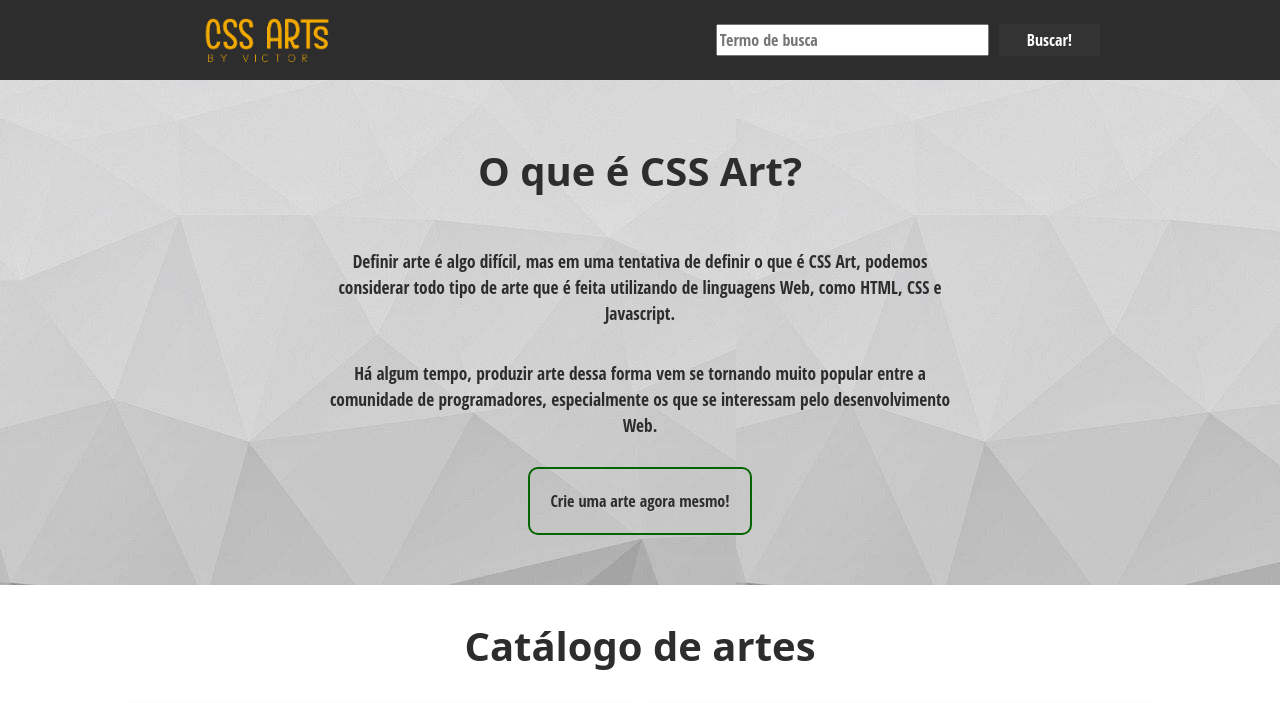
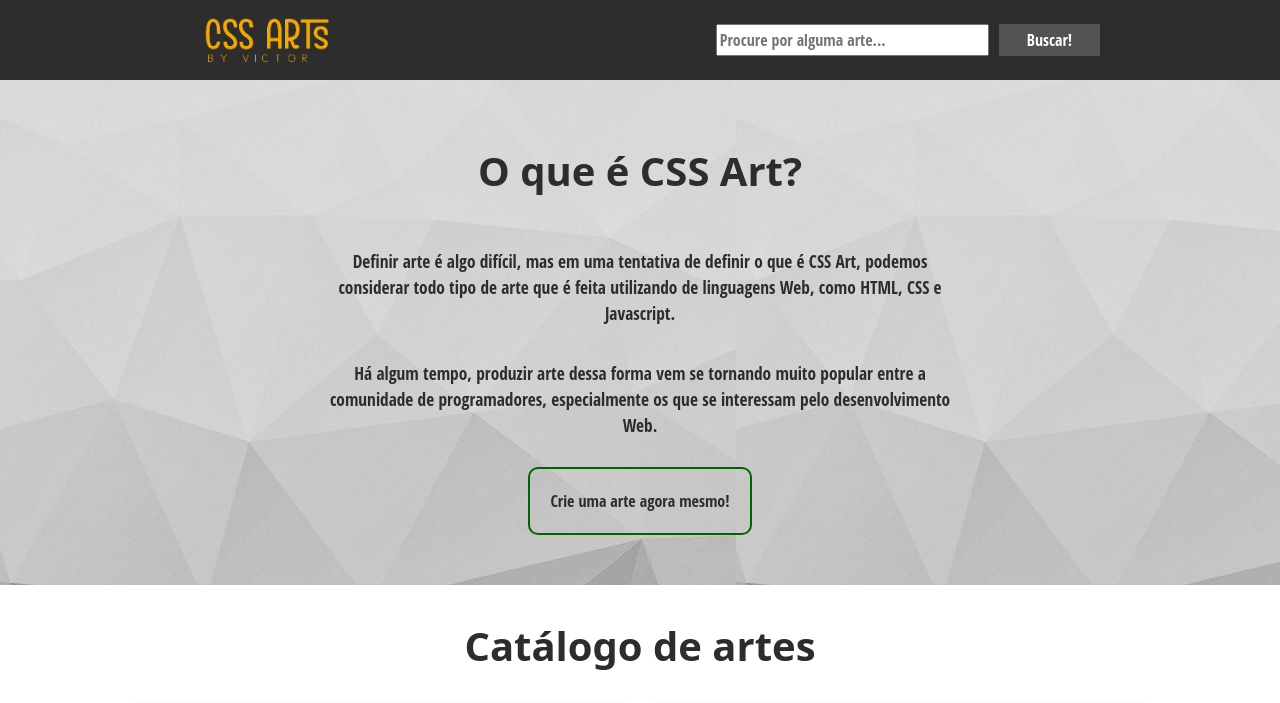
Before and after one commit to VictorDesu/Site-catalogo, a plain HTML site: page index.html in a window 1280 px wide. Shown: the top 703 px of the page. Drawn offline with Linux system fonts and the light colour scheme.

Commit message:
Add files via upload

```diff
--- a/index.html
+++ b/index.html
@@ -14,7 +14,7 @@
     <nav>
         <img src="./images/site_logo_transparent.png">
         <form>
-            <input type="search" name="q" placeholder="Termo de busca">
+            <input type="search" name="q" placeholder="Procure por alguma arte...">
             <input type="submit" value="Buscar!">
         </form>
     </nav>
--- a/styles.css
+++ b/styles.css
@@ -71,9 +71,13 @@ input[type="search"] {
 input[type="submit"] {
     flex: 1;
     margin-left: 1rem;
-    background: #333;
+    background: #535353;
     border: 0;
     color: white;
+}
+
+input[type="submit"]:hover {
+    background: #6d6d6d;
 }
 
 /*Layout do main*/
```
